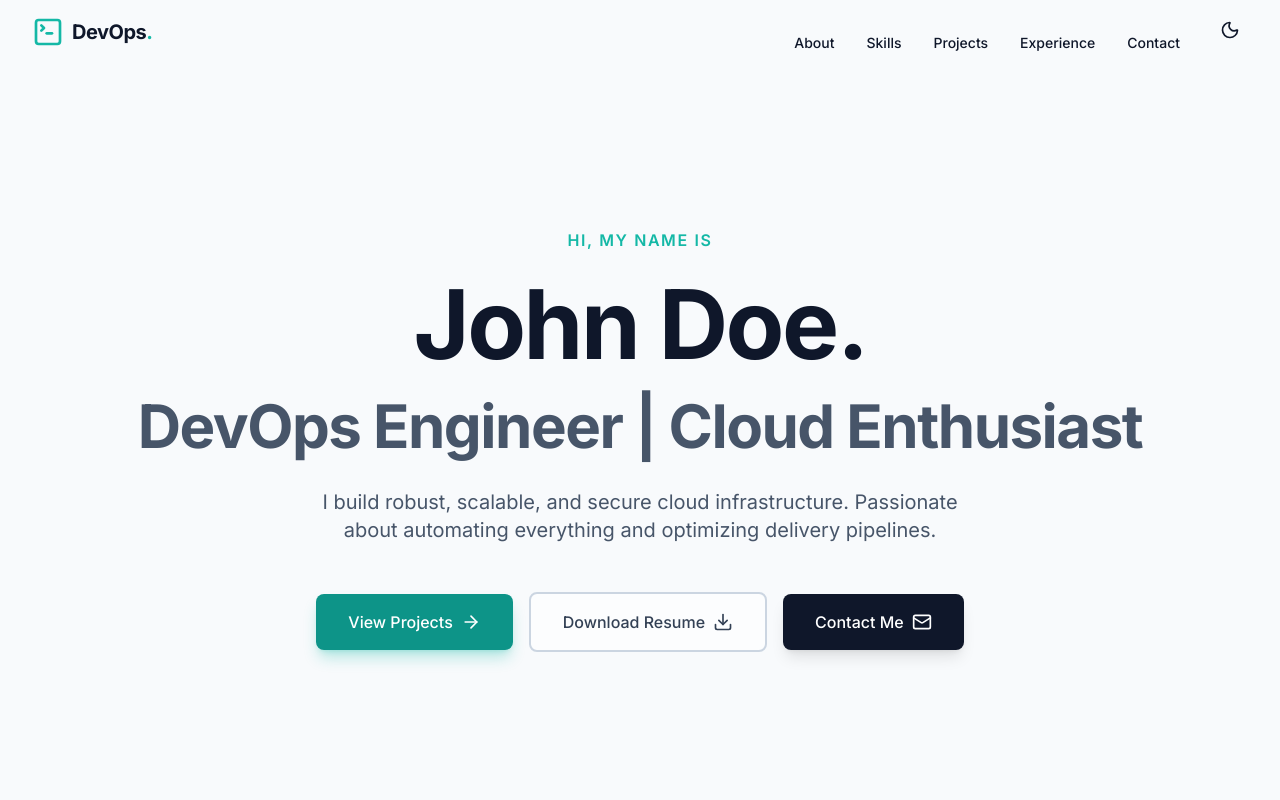
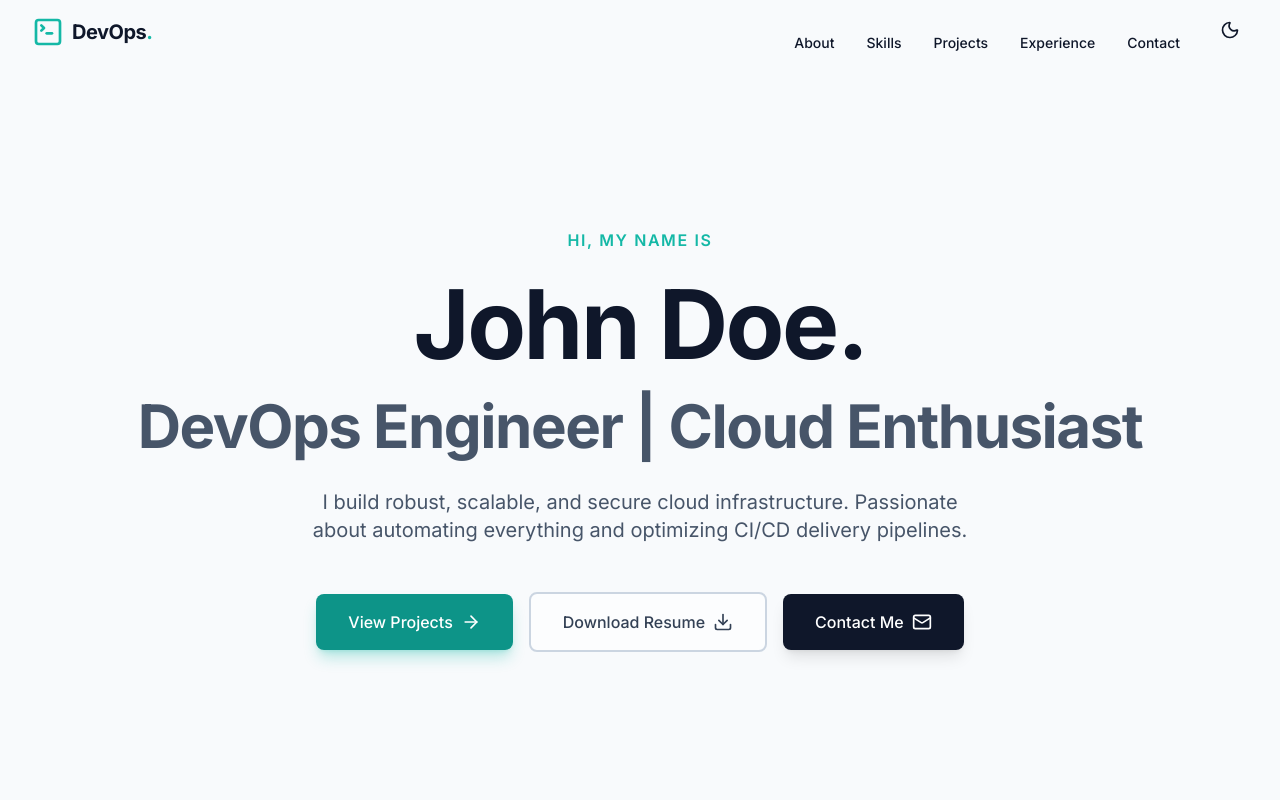
Before and after one commit to JeevanBennur1234/Devops_Porfolio_CI-CD, a React (Vite) app in the folder my-devops-portfolio/: page / in a window 1280 px wide. Shown: the top 800 px of the page. Built offline with nearby package versions, Linux system fonts and the light colour scheme.

Commit message:
chore: update description text to trigger CI/CD pipeline

```diff
--- a/my-devops-portfolio/src/data/content.js
+++ b/my-devops-portfolio/src/data/content.js
@@ -2,7 +2,7 @@ export const portfolioContent = {
   hero: {
     name: "John Doe",
     title: "DevOps Engineer | Cloud Enthusiast",
-    description: "I build robust, scalable, and secure cloud infrastructure. Passionate about automating everything and optimizing delivery pipelines.",
+    description: "I build robust, scalable, and secure cloud infrastructure. Passionate about automating everything and optimizing CI/CD delivery pipelines.",
     resumeLink: "#", // Add your resume link here
   },
   about: {
```
